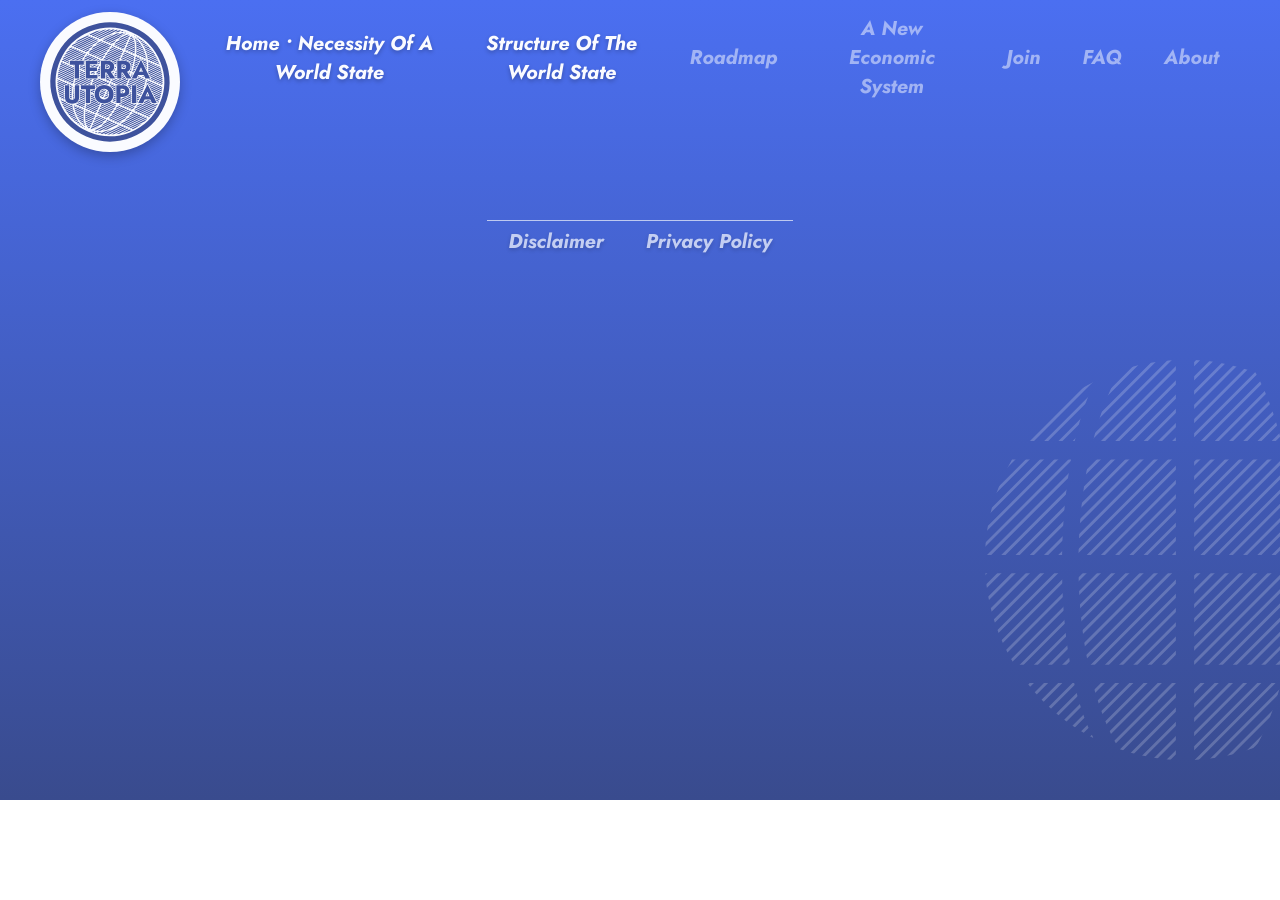
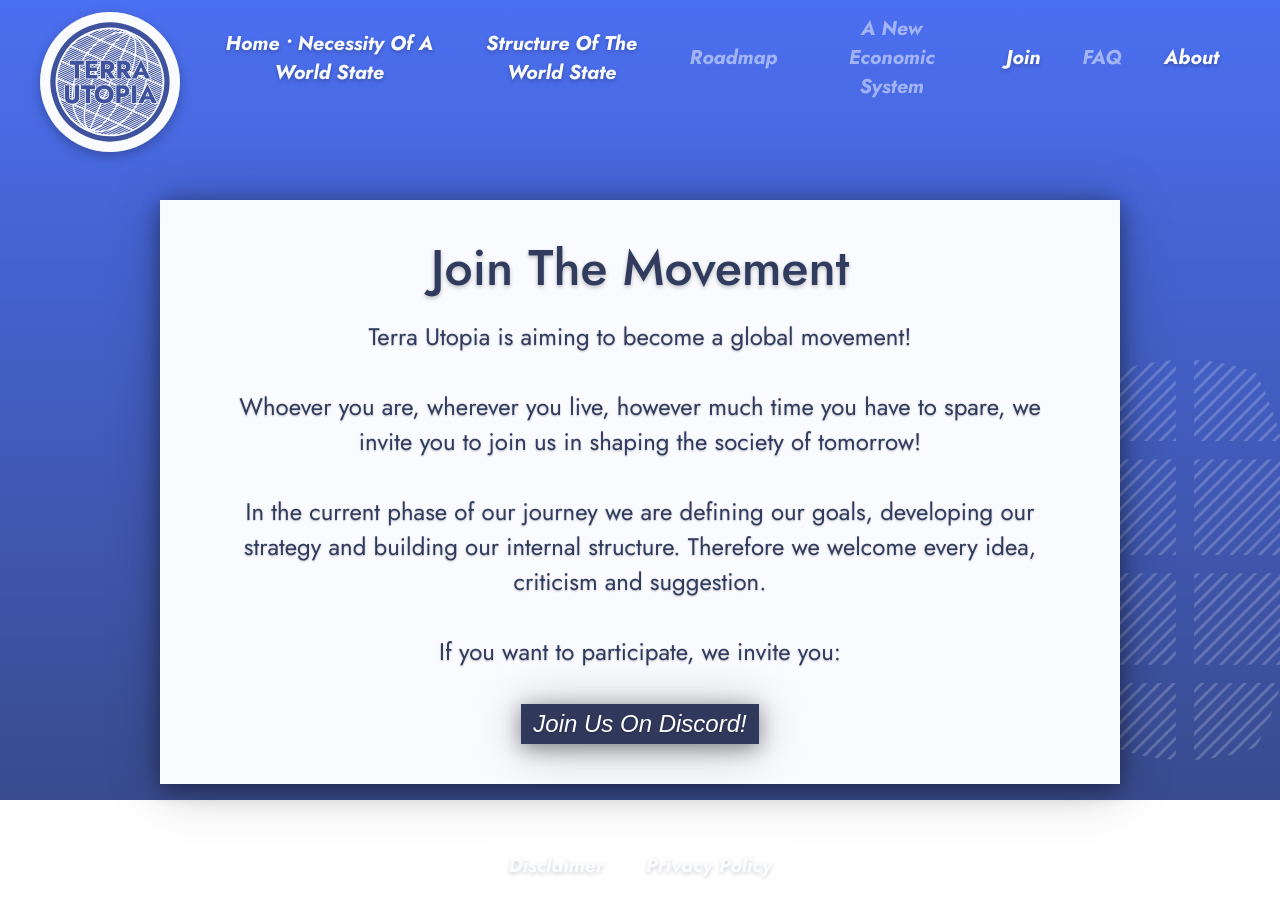
Before and after one commit to terra-utopia/terra-utopia-website, a Nuxt app: page /join in a window 1280 px wide. Before the commit the page ends 800 px from the top, so only its background shows below. Built offline with nearby package versions, Linux system fonts and the light colour scheme.

Commit message:
added code for 'Join' and 'About' pages

```diff
--- a/components/NavBar.vue
+++ b/components/NavBar.vue
@@ -9,9 +9,9 @@
     { name: 'Structure Of The World State', to: '/abc/' },
     { name: 'Roadmap', to: '' },
     { name: 'A New Economic System', to: '' },
-    { name: 'Join', to: '' },
+    { name: 'Join', to: '/join/' },
     { name: 'FAQ', to: '' },
-    { name: 'About', to: '' },
+    { name: 'About', to: '/about/' },
 ];
 
 
--- /dev/null
+++ b/pages/about.vue
@@ -0,0 +1,68 @@
+<template>
+    <main class="AboutPage">
+        <div class="centered-body-column">
+            <Card :heading="'About Terra Utopia'" :isSuperHeading="false">
+                <p>Terra Utopia is the movement for a federal, democratic world state.</p>
+                <br>
+                <p>Our objective is to create a global society that will rise to the challenges of the 21st century.</p>
+                <br>
+                <p>We believe that every human being should have the right and the possibility to pursue a self-determined life far from phyiscal and psychological violence. Furthermore, it must be possible for everyone to claim their human rights.</p>
+                <br>
+                <p>We are democratic, peaceful and non-partisan. We see diversity as a strength and try to promote it wherever possible.</p>
+                <br>
+                <p>We want to inspire people with our ideas and encourage them to unite in the struggle against global crises and in the fight for a livable future.</p>
+                <br>
+                <p>We fight for democracy, human rights and dignity, global peace and equality. We oppose discrimination of any kind, the exploitation of natural ressources and the abuse of people.</p>
+                <div class="line"/>
+                <p>Feel free to contact us via e-mail:</p>
+                <p><a href="mailto:contact@terra-utopia.world">contact@terra-utopia.world</a></p>
+            </Card>
+        </div>
+    </main>
+</template>
+
+<script>
+export default {
+
+}
+</script>
+
+<style lang="scss" scoped>
+@import '~/assets/shared-styles.scss';
+.AboutPage{
+    .centered-body-column {
+        width: 95%;
+        max-width: 960px;
+        margin: 0 auto;
+
+        .Card {
+            margin-bottom: 32px;
+            box-shadow: 0px 4px 20px rgba(0, 0, 0, 0.4), 0 4px 50px rgba(0,0,0, 0.25);
+            text-align: center;
+
+            & > p {  // prevents that any children '<p>' elements are selected
+                @include d-large-text;
+
+                .highlighted {
+                    @include semi-bold-italic;
+                }
+            }
+
+            & a{
+                text-decoration: underline;
+
+                &:hover{
+                    opacity: .8;
+                }
+            }
+
+            .line{
+                background-color: $c-extradark;
+                height: 1px;
+                width: 50%;
+                margin: 50px auto;
+            }
+        }
+    }
+}
+</style>
--- /dev/null
+++ b/pages/join.vue
@@ -0,0 +1,63 @@
+<template>
+    <main class="JoinPage">
+        <div class="centered-body-column">
+            <Card :heading="'Join The Movement'" :isSuperHeading="false">
+                <p>Terra Utopia is aiming to become a global movement!</p>
+                <br>
+                <p>Whoever you are, wherever you live, however much time you have to spare, we invite you to join us in shaping the society of tomorrow!</p>
+                <br>
+                <p>In the current phase of our journey we are defining our goals, developing our strategy and building our internal structure. Therefore we welcome every idea, criticism and suggestion.</p>
+                <br>
+                <p>If you want to participate, we invite you:</p>
+                <br>
+                <a href="https://discord.gg/bejkCdQeKy" target="_blank"><button>Join Us On Discord!</button></a>
+            </Card>
+        </div>
+    </main>
+</template>
+
+<script>
+export default {
+
+}
+</script>
+
+<style lang="scss" scoped>
+@import '~/assets/shared-styles.scss';
+.JoinPage{
+    .centered-body-column {
+        width: 95%;
+        max-width: 960px;
+        margin: 0 auto;
+
+        .Card {
+            margin-bottom: 32px;
+            box-shadow: 0px 4px 20px rgba(0, 0, 0, 0.4), 0 4px 50px rgba(0,0,0, 0.25);
+            text-align: center;
+
+            & > p {  // prevents that any children '<p>' elements are selected
+                @include d-large-text;
+
+                .highlighted {
+                    @include semi-bold-italic;
+                }
+            }
+
+            & button{
+                @include d-large-text;
+                font-weight: 500;
+                font-style: italic;
+                color: #fff;
+                background-color: $c-extradark;
+                padding: 6px 12px;
+                cursor: pointer;
+                box-shadow: 0px 4px 20px rgba(0, 0, 0, 0.4), 0 4px 50px rgba(0,0,0, 0.25);
+
+                &:hover{
+                    opacity: .9;
+                }
+            }
+        }
+    }
+}
+</style>
```
